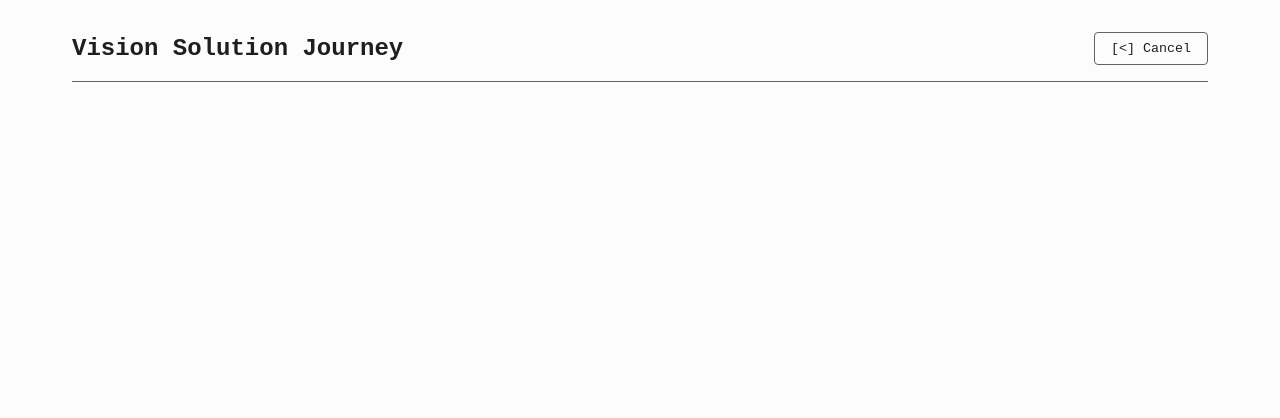
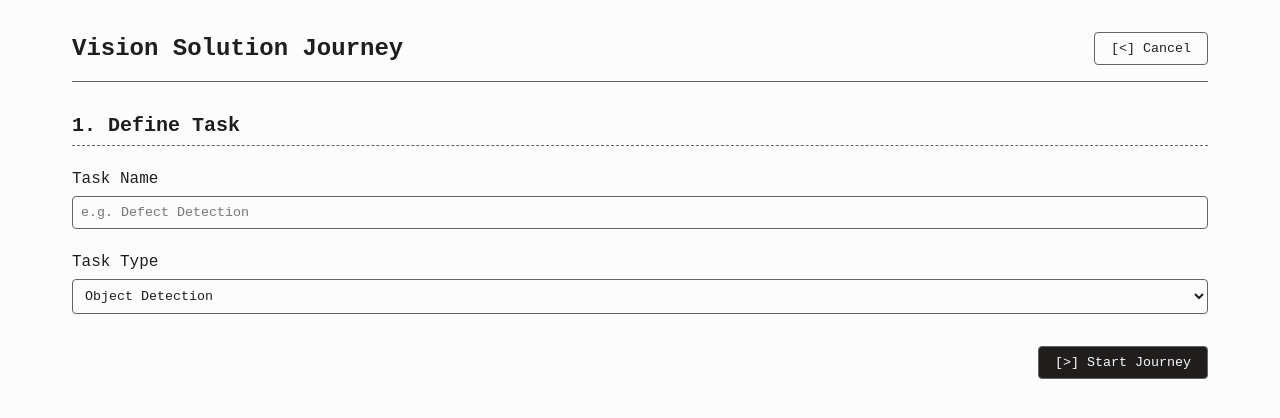
Before and after one commit to LyKhan77/Glabel, a Vue app in the folder frontend/: page /journey in a window 1280 px wide. Shown: the top 418 px of the page. Built offline with nearby package versions, Linux system fonts and the light colour scheme.

Commit message:
feat: implement task definition step

```diff
--- a/frontend/src/views/VisionJourney.vue
+++ b/frontend/src/views/VisionJourney.vue
@@ -6,8 +6,22 @@
     </header>
 
     <main class="main-content">
-      <div v-if="currentStep === 1">
-        <!-- Step 1 placeholder -->
+      <div v-if="currentStep === 1" class="step-container">
+        <h2>1. Define Task</h2>
+        <div class="form-group">
+          <label for="taskName">Task Name</label>
+          <input type="text" id="taskName" placeholder="e.g. Defect Detection" class="input-field" />
+        </div>
+        <div class="form-group">
+          <label for="taskType">Task Type</label>
+          <select id="taskType" class="input-field">
+            <option value="object_detection">Object Detection</option>
+            <option value="segmentation">Segmentation</option>
+          </select>
+        </div>
+        <div class="step-actions">
+          <button class="btn primary-btn" @click="currentStep = 2">[>] Start Journey</button>
+        </div>
       </div>
     </main>
   </div>
@@ -67,4 +81,47 @@ const cancel = () => {
   background: #201d1d;
   color: #fdfcfc;
 }
+
+.step-container {
+  margin-top: 1rem;
+}
+
+.step-container h2 {
+  font-size: 1.25rem;
+  margin-bottom: 1.5rem;
+  border-bottom: 1px dashed #646262;
+  padding-bottom: 0.5rem;
+}
+
+.form-group {
+  margin-bottom: 1.5rem;
+  display: flex;
+  flex-direction: column;
+  gap: 0.5rem;
+}
+
+.input-field {
+  padding: 0.5rem;
+  font-family: 'Berkeley Mono', monospace;
+  border: 1px solid #646262;
+  background: transparent;
+  color: #201d1d;
+  border-radius: 4px;
+}
+
+.step-actions {
+  margin-top: 2rem;
+  display: flex;
+  justify-content: flex-end;
+}
+
+.primary-btn {
+  background: #201d1d;
+  color: #fdfcfc;
+}
+
+.primary-btn:hover {
+  background: transparent;
+  color: #201d1d;
+}
 </style>
```
